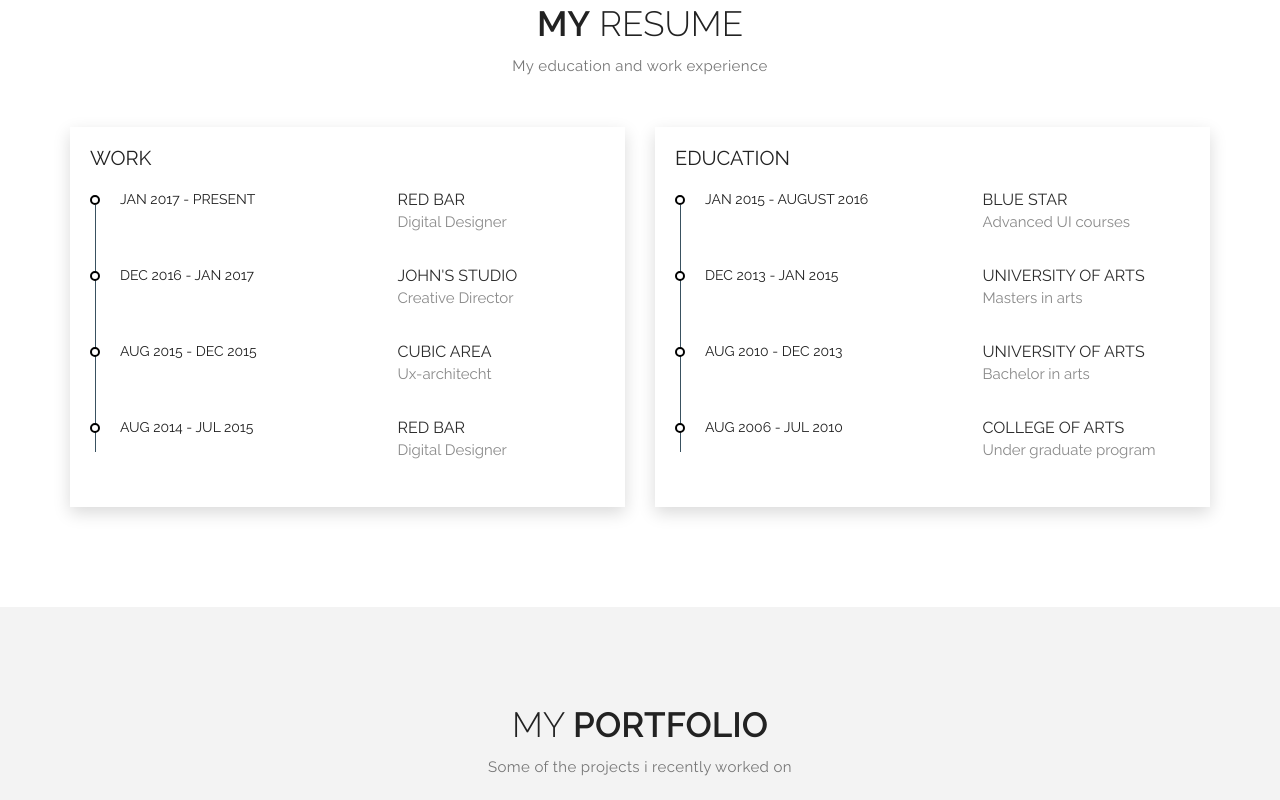
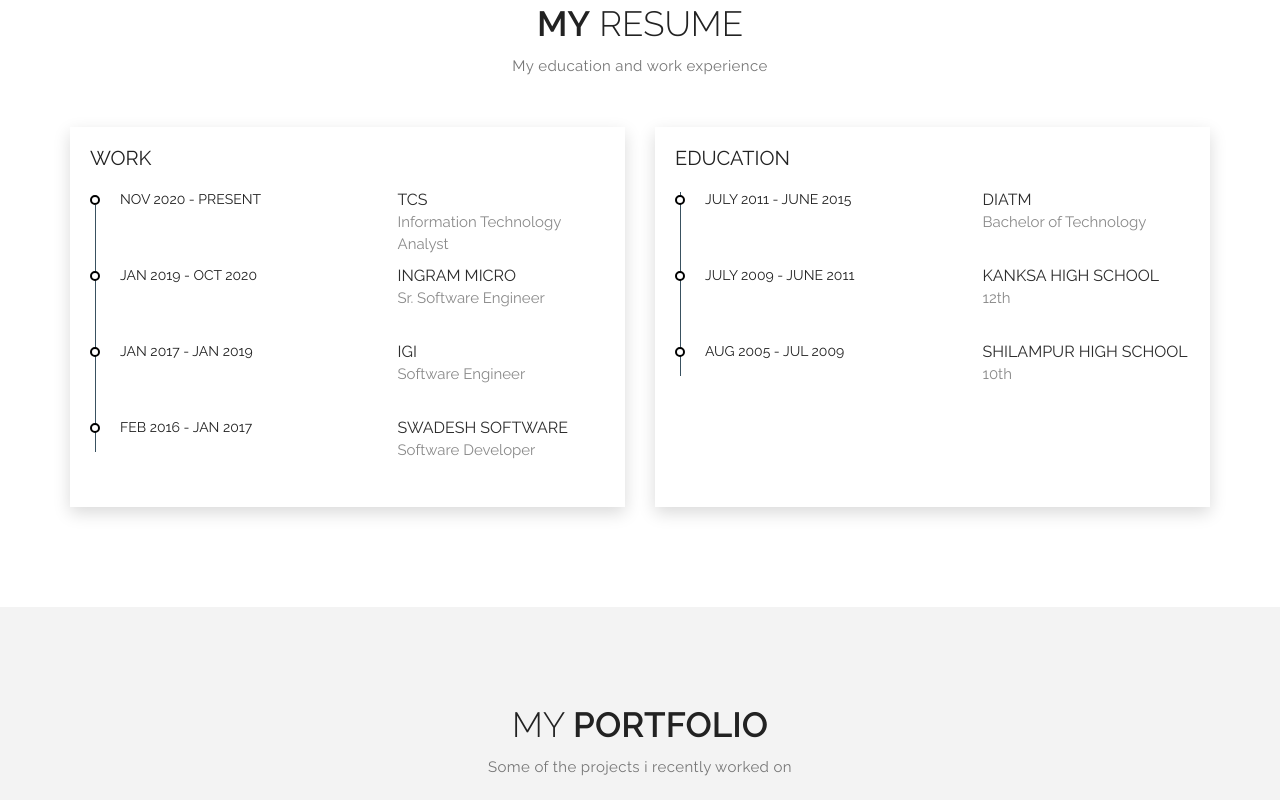
Before and after one commit to dasbairagya/dasbairagya.github.io, a plain HTML site: page index.html in a window 1280 px wide. Shown: the part 2240-3040 px from the top of the page. Drawn offline with nearby package versions, Linux system fonts and the light colour scheme.

Commit message:
fab icon added

```diff
--- a/index.html
+++ b/index.html
@@ -1,19 +1,17 @@
 <!doctype html>
 <html lang="en">
-
-<!-- Mirrored from sararu.net/neil/ by HTTrack Website Copier/3.x [XR&CO'2005], Mon, 19 Feb 2018 17:18:08 GMT -->
 <head>
     <meta charset="utf-8">
     <meta name="viewport" content="width=device-width, initial-scale=1.0">
     <meta http-equiv="X-UA-Compatible" content="IE=edge">
-    <meta name="description" content="Neil Dove - Responsive Personal vCard Template">
-    <meta name="keywords" content="Neil Dove, resume, cv, portfolio, personal, developer, designer, onepage, clean, modern, minimal, web">
+    <meta name="description" content="Gopal Dasbairagya - Responsive Personal vCard Template">
+    <meta name="keywords" content="Gopal Dasbairagya, resume, cv, portfolio, personal, developer, designer, onepage, clean, modern, minimal, web">
     <meta name="author" content="Claudiu">
     <meta name="apple-mobile-web-app-capable" content="yes">
     <title>Gopal Dasbairagya - Professional Fullstack Softwere Developer</title>
 
     <!-- Favicon -->
-    <link rel="shortcut icon" type="image/x-icon" href="assets/image/favicon.ico">
+    <link rel="shortcut icon" type="image/x-icon" href="assets/image/favicon1.ico">
 
     <!-- Google Fonts -->
     <link href="https://fonts.googleapis.com/css?family=Raleway:300,300i,400,400i,600,600i,700,700i,800" rel="stylesheet">
@@ -91,12 +89,6 @@
                 <div id="typed-strings">
                     <h3 aria-hidden="true">FULLSTACK WEB DEVELOPER</h3>
                     <h3 aria-hidden="true">MOBILE APPS DEVELOPER</h3>
-                    <h3 aria-hidden="true">FRONTEND DEVELOPER</h3>
-                    <h3 aria-hidden="true">BACKEND DEVELOPER</h3>
-                    <h3 aria-hidden="true">UX DESIGNER</h3>
-                    <h3 aria-hidden="true">WEB DEVELOPER</h3>
-
-
                 </div>
                 <h3 class="typed-text"><span id="typed"></span></h3>
                 <a href="#about" class="icon-btn">
@@ -130,15 +122,17 @@
                         <h3>Hello! i'm Gopal Dasbairagya</h3>
                         <p>Professional fullstack web developer with more then 7 yrs of experience in software development.</p>
                         <p>Involved in product development, testing, deployment and serve clients by provideing excelent software experience and technical support.</p>
-                        <!-- <div class="social-link">
+                        <div class="social-link">
                             <ul>
-                                <li><a href="#"><i class="fa fa-facebook" aria-hidden="true"></i></a></li>
-                                <li><a href="#"><i class="fa fa-twitter" aria-hidden="true"></i></a></li>
+                                <li><a href="https://github.com/dasbairagya" target="_blank"><i class="fa fa-github" aria-hidden="true"></i></a></li>
+                                <li><a href="https://www.linkedin.com/in/gopal-dasbairagya/" target="_blank"><i class="fa fa-linkedin" aria-hidden="true"></i></a></li>
+                                <!-- <li><a href="#"><i class="fa fa-twitter" aria-hidden="true"></i></a></li>
+                                <li><a href="#" target="_blank"><i class="fa fa-facebook" aria-hidden="true"></i></a></li>
                                 <li><a href="#"><i class="fa fa-instagram" aria-hidden="true"></i></a></li>
                                 <li><a href="#"><i class="fa fa-youtube-play" aria-hidden="true"></i></a></li>
-                                <li><a href="#"><i class="fa fa-pinterest" aria-hidden="true"></i></a></li>
+                                <li><a href="#"><i class="fa fa-pinterest" aria-hidden="true"></i></a></li> -->
                             </ul>
-                        </div> -->
+                        </div>
                         <!-- .social-link -->
                         <div class="about-actions">
                             <button class="m-btn contact-me">contact me</button>
@@ -222,50 +216,45 @@
                         <h4>WORK</h4>
                         <div class="timeline">
                             <div class="entry">
-                                <div class="time on">Jan 2017 - Present</div>
-                                <div class="content"><span class="strong">red bar</span> Digital Designer</div>
+                                <div class="time on">Nov 2020 - Present</div>
+                                <div class="content"><span class="strong">Tcs</span> Information Technology Analyst</div>
                             </div><!-- .entry -->
 
                             <div class="entry">
-                                <div class="time">Dec 2016 - Jan 2017</div>
-                                <div class="content"><span class="strong">John's studio</span>Creative Director</div>
+                                <div class="time">Jan 2019 - Oct 2020</div>
+                                <div class="content"><span class="strong">Ingram Micro</span> Sr. Software Engineer</div>
                             </div><!-- .entry -->
 
                             <div class="entry">
-                                <div class="time">Aug 2015 - Dec 2015</div>
-                                <div class="content"><span class="strong">cubic area</span>Ux-architecht </div>
+                                <div class="time">Jan 2017 - Jan 2019</div>
+                                <div class="content"><span class="strong">IGI</span> Software Engineer </div>
                             </div><!-- .entry -->
 
                             <div class="entry">
-                                <div class="time">Aug 2014 - Jul 2015</div>
-                                <div class="content"><span class="strong">red bar</span> Digital Designer</div>
+                                <div class="time">Feb 2016 - Jan 2017</div>
+                                <div class="content"><span class="strong">Swadesh Software</span> Software Developer</div>
                             </div><!-- .entry -->
                         </div><!-- .timeline -->
                     </div><!-- .resume-box -->
                 </div><!-- .col-sm-6 col-xs-12 -->
 
                 <div class="col-sm-6 col-xs-12">
-                    <div class="resume-box">
+                    <div class="resume-box" style="min-height: 380px;">
                         <h4>EDUCATION</h4>
                         <div class="timeline">
                             <div class="entry">
-                                <div class="time on">Jan 2015 - August 2016</div>
-                                <div class="content"><span class="strong">blue star</span> Advanced UI courses</div>
+                                <div class="time on">July 2011 - June 2015</div>
+                                <div class="content"><span class="strong">DIATM</span> Bachelor of Technology</div>
                             </div><!-- .entry -->
 
                             <div class="entry">
-                                <div class="time">Dec 2013 - Jan 2015</div>
-                                <div class="content"><span class="strong">University of arts</span>Masters in arts</div>
+                                <div class="time">July 2009 - June 2011</div>
+                                <div class="content"><span class="strong">Kanksa High School</span>12th</div>
                             </div><!-- .entry -->
 
                             <div class="entry">
-                                <div class="time">Aug 2010 - Dec 2013</div>
-                                <div class="content"><span class="strong">university of arts</span>Bachelor in arts </div>
-                            </div><!-- .entry -->
-
-                            <div class="entry">
-                                <div class="time">Aug 2006 - Jul 2010</div>
-                                <div class="content"><span class="strong">COLLEGE OF ARTS</span> Under graduate program</div>
+                                <div class="time">Aug 2005 - Jul 2009</div>
+                                <div class="content"><span class="strong">Shilampur High School</span> 10th</div>
                             </div><!-- .entry -->
                         </div><!-- .timeline -->
                     </div><!-- .resume-box -->
@@ -497,21 +486,21 @@
 
             <div class="address">
                 <div class="address-box clearfix">
-                    <p>1592 N Elm St, Carolina, 12345, United States</p>
+                    <p>SP Sukhobrishti Ln, Action Area III, Newtown, New Town, West Bengal 700135</p>
                 </div>
                 <div class="address-box clearfix">
-                    <p><a href="tel:015110022">+00 123-456-789</a></p>
+                    <p><a href="tel:918509848755">+91 8509-848-755</a></p>
                 </div>
                 <div class="address-box clearfix">
-                    <p><a href="mailto:email@yourdomain.com">email@yourdomain.com</a></p>
+                    <p><a href="mailto:dasbairagyagopal@gmail.com">dasbairagyagopal@gmail.com</a></p>
                 </div>
                 <div class="address-box clearfix">
-                    <p><a href="http://www.yourdomain.com/">www.yourdomain.com</a></p>
+                    <p><a href="https://dasbairagya.github.io/">www.dasbairagya.github.io</a></p>
                 </div>
             </div><!-- .address -->
 
         </div><!-- .container -->
-        <p class="copyright">&copy; 2017 Copyright Neil Dove</p>
+        <p class="copyright">&copy; 2022 Copyright Gopal Dasbairagya</p>
     </footer><!-- .footer-area -->
     <!-- Footer Section end -->
 
@@ -541,5 +530,4 @@
 </body>
 <!-- Body End -->
 
-<!-- Mirrored from sararu.net/neil/ by HTTrack Website Copier/3.x [XR&CO'2005], Mon, 19 Feb 2018 17:18:08 GMT -->
 </html>
```
Also changed, not shown: assets/image/favicon.ico (deleted), assets/image/favicon1.ico (added).
